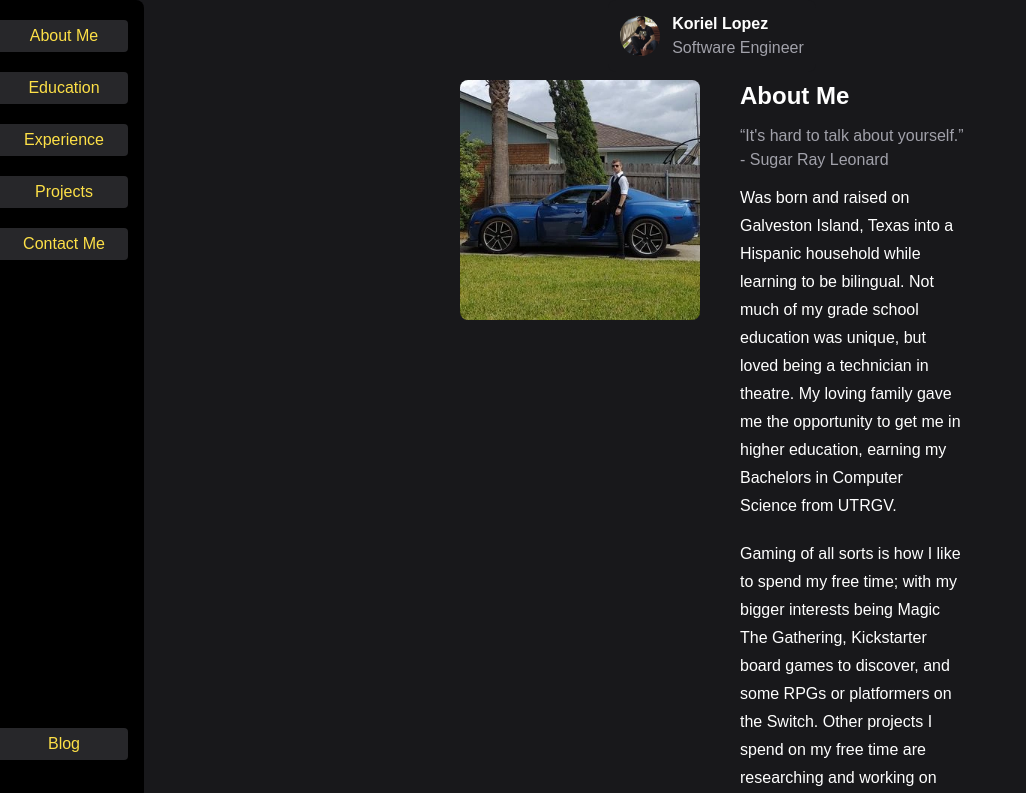
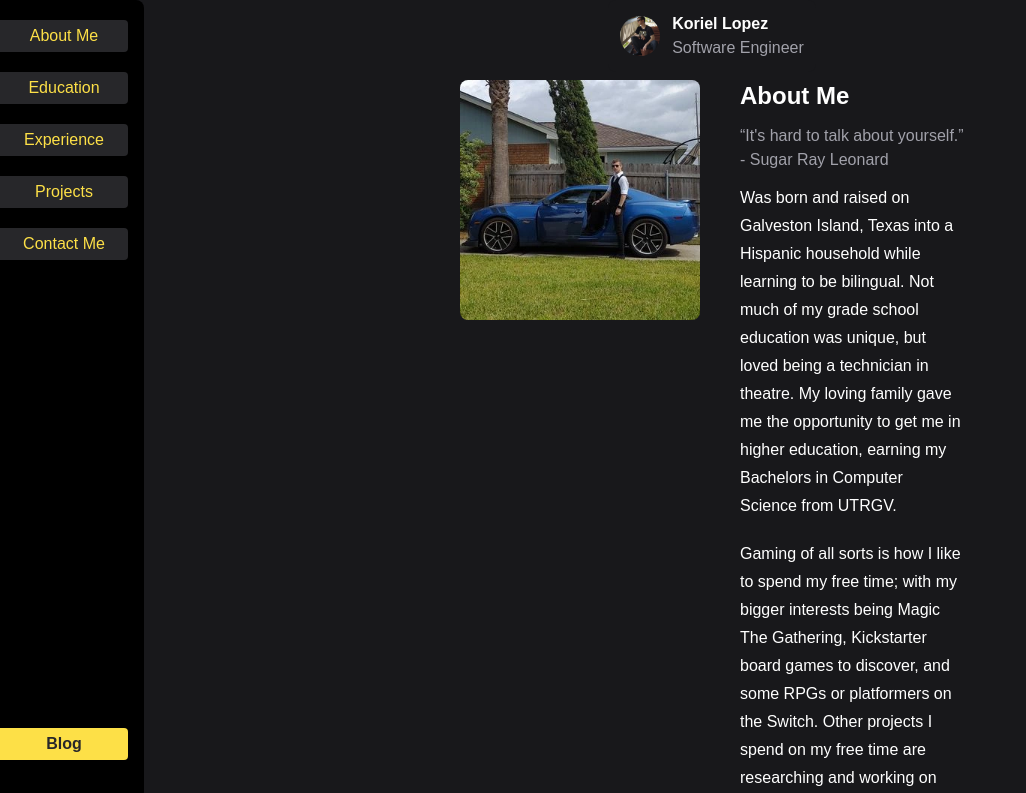
Before and after one commit to lopezkor000/portfolio, a Next.js app: page / in a window 1280 px wide. Shown: the top 793 px of the page, without its empty margins (0-1026 px from the left). Built offline with nearby package versions, Linux system fonts and the light colour scheme; no server answers.

Commit message:
changing page nav color

```diff
--- a/components/MobileNav.tsx
+++ b/components/MobileNav.tsx
@@ -86,7 +86,7 @@ export default function MobileNav(props: Props) {
                       Navigation
                     </DialogTitle>
                   </div> */}
-                  <div className="h-full relative mt-6 flex flex-col justify-between px-4 sm:px-6">
+                  <div className="h-full relative flex flex-col gap-12 justify-between px-4 sm:px-6">
                     <div className="flex flex-col gap-5 items-center">
                       {props.navs.map((text) => (
                         <MobileNavButton
@@ -99,7 +99,7 @@ export default function MobileNav(props: Props) {
                     <div className="flex justify-center">
                       <a
                         href="/blog"
-                        className="flex justify-center items-center text-yellow-300 bg-zinc-800 w-64 h-12 rounded hover:text-white"
+                        className="flex justify-center items-center text-zinc-800 font-bold bg-yellow-300 w-64 h-12 rounded hover:text-white"
                       >
                         Blog
                       </a>
--- a/components/NavBar.tsx
+++ b/components/NavBar.tsx
@@ -44,7 +44,7 @@ export default function NavBar() {
         <div className="py-10">
           <a
             href="/blog"
-            className="flex justify-center items-center text-yellow-300 bg-zinc-800 w-32 h-8 rounded-e hover:text-white"
+            className="flex justify-center items-center text-zinc-800 font-bold bg-yellow-300 w-32 h-8 rounded-e hover:text-white"
           >
             Blog
           </a>
```
